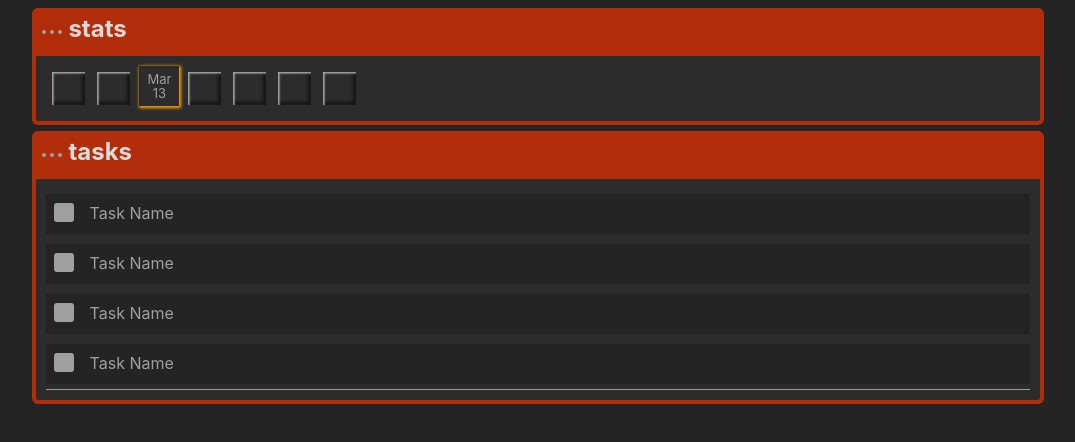
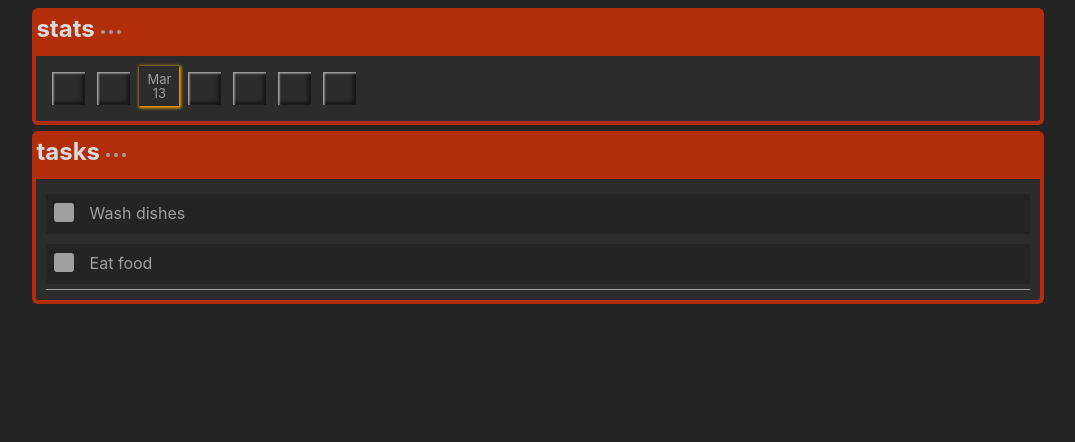
Before and after one commit to grantsiemens/habitwrangler, a React (Create React App) app: page / in a window 1280 px wide. Shown: the top 442 px of the page, without its empty margins (102-1177 px from the left). Built offline with nearby package versions, Linux system fonts and the light colour scheme.

Commit message:
latest update

```diff
--- a/src/App.js
+++ b/src/App.js
@@ -1,5 +1,5 @@
 import Default from './Default.js';
-import styled, { ThemeProvider, createGlobalStyle } from "styled-components";
+import styled, { ThemeProvider, createGlobalStyle } from 'styled-components/macro';
 
 // Initial Theme Placeholder - @todo to get populated by theme function
 const initialTheme = {
--- a/src/Default.js
+++ b/src/Default.js
@@ -181,7 +181,7 @@ function Window(props){
             <WindowTitleBar>
                 <WindowTitleBarContent>
                     {/*@todo style svgstyled and overflowico into a single function*/}
-                    <SvgStyled><OverflowIco/></SvgStyled> <h1 className="tPos{props.tPos}">{props.t}</h1>
+                    <h1 className="tPos{props.tPos}">{props.t}</h1><SvgStyled><OverflowIco/></SvgStyled>
                 </WindowTitleBarContent>
             </WindowTitleBar>
             <WindowPane>{props.content}</WindowPane>
@@ -210,14 +210,20 @@ function Status(){
 
 //Task List
 const TaskList = () => {
+    const data = [
+        {taskName: "Wash dishes", complete: true},
+        {taskName: "Eat food", complete: false}
+    ]
+
 return (
     <Window t="tasks" content={
         <StyledTaskList>
+            {console.log(data)}
         <Flex column>
-            <StyledTaskContainer><Task taskName="Task Name" checked={false} /></StyledTaskContainer>
-            <StyledTaskContainer> <Task taskName="Task Name" checked={true} /></StyledTaskContainer>
-            <StyledTaskContainer> <Task taskName="Task Name" checked={true} /></StyledTaskContainer>
-            <StyledTaskContainer> <Task taskName="Task Name" checked={true} /></StyledTaskContainer>
+            {data.map((entry) => (
+            <StyledTaskContainer><Task taskName={entry.taskName} checked={entry.complete} /></StyledTaskContainer>
+                ))}
+
             <StyledTaskLineBreak/>
         </Flex>
             </StyledTaskList>
```
